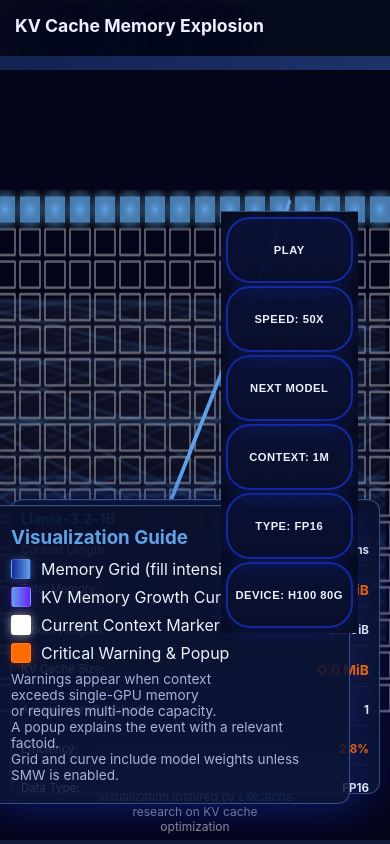
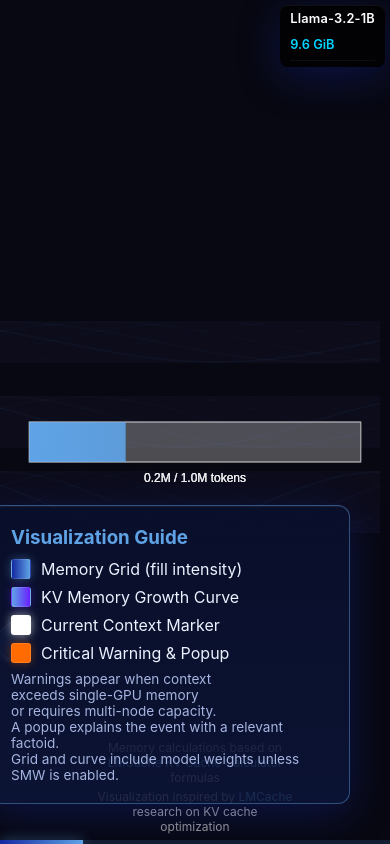
Before and after one commit to mcgrof/kvcache-view, a plain HTML site: page index.html in a window 390 px wide. Drawn offline with Linux system fonts and the light colour scheme.

Commit message:
mobile: enhaance mobiel experience
Enhance visualizations on mobile.

Signed-off-by: Luis Chamberlain <mcgrof@kernel.org>

```diff
--- a/index.html
+++ b/index.html
@@ -336,161 +336,116 @@
             text-align: left;
         }
 
-        /* Mobile optimizations */
+        /* Mobile optimizations - Minimal design with just legend and graph */
         @media screen and (max-width: 768px) {
             body {
-                overflow-y: auto;
+                overflow: hidden;
+                position: fixed;
+                width: 100%;
+                height: 100%;
             }
 
-            .header {
-                padding: 15px 15px;
+            canvas {
                 position: fixed;
-                background: rgba(8, 12, 28, 0.98);
+                top: 0;
+                left: 0;
+                width: 100vw;
+                height: 100vh;
+                z-index: 1;
             }
 
-            h1 {
-                font-size: 1.3em;
-                margin-bottom: 5px;
-            }
-
-            .subtitle {
-                font-size: 0.85em;
-                margin-bottom: 10px;
-            }
-
-            /* Hide SMW toggle on mobile */
-            #smwToggle {
+            /* Completely hide header on mobile */
+            .header {
                 display: none;
             }
 
+            /* Simple legend in corner */
             .info-panel {
                 position: fixed;
-                top: auto;
-                bottom: 60px;
-                left: 10px;
+                top: 10px;
                 right: 10px;
-                padding: 12px;
+                left: auto;
+                background: rgba(0, 0, 0, 0.7);
+                backdrop-filter: blur(5px);
+                padding: 8px 12px;
+                border-radius: 8px;
+                border: none;
                 min-width: unset;
-                font-size: 0.85em;
-                max-height: 35vh;
-                overflow-y: auto;
+                z-index: 100;
+                max-width: 200px;
+            }
+
+            .model-info {
+                margin: 0;
             }
 
             .model-name {
-                font-size: 1.1em;
-                margin-bottom: 5px;
+                font-size: 0.9em;
+                margin-bottom: 3px;
+                color: #fff;
+                font-weight: 600;
             }
 
+            /* Only show memory metric */
             .metric {
-                margin-bottom: 4px;
-                font-size: 0.9em;
+                display: none;
+            }
+
+            .metric:nth-child(3) /* Total Memory */ {
+                display: block;
+                font-size: 0.8em;
+                margin: 0;
             }
 
             .metric-label {
-                min-width: 90px;
+                display: none;
             }
 
-            /* Hide factoid panel completely on mobile */
-            #factoidPanel {
+            .metric-value {
+                font-weight: 600;
+                color: var(--samsung-cyan);
+                font-size: 1.2em;
+            }
+
+            /* Hide all non-essential panels */
+            #factoidPanel,
+            .efficiency-box,
+            .instruction-panel,
+            #criticalEvent,
+            #smwToggle {
                 display: none !important;
             }
 
-            /* Hide efficiency box on mobile */
-            .efficiency-box {
-                display: none !important;
-            }
-
-            /* Hide instruction panel on mobile */
-            .instruction-panel {
-                display: none !important;
-            }
-
-            /* Hide critical event popup on mobile */
-            #criticalEvent {
-                display: none !important;
-            }
-
-            /* Simplify controls */
+            /* Hide all controls on mobile */
             .controls {
-                position: fixed;
-                bottom: 0;
-                left: 0;
-                right: 0;
-                padding: 8px;
-                background: rgba(8, 12, 28, 0.98);
-                border-top: 1px solid var(--border);
-                display: flex;
-                gap: 5px;
-                justify-content: space-between;
-                flex-wrap: nowrap;
-            }
-
-            .btn, button {
-                padding: 8px 10px;
-                font-size: 0.75em;
-                min-width: unset;
-                flex: 1;
-            }
-
-            .btn-two-line {
-                padding: 6px 8px;
-            }
-
-            .btn-two-line span:last-child {
                 display: none;
             }
 
-            /* Hide less important controls on mobile */
-            #dataTypeBtn {
+            /* Hide GPU count */
+            .gpu-count {
                 display: none;
             }
 
-            /* Adjust canvas for mobile */
-            canvas {
-                margin-top: 70px;
-                height: calc(100vh - 250px);
-            }
-
-            /* Hide progress details */
             .progress-details {
                 display: none;
             }
-
-            /* Simplify GPU count display */
-            .gpu-count {
-                font-size: 0.85em;
-            }
         }
 
-        /* Even smaller mobile screens */
+        /* Very small mobile screens */
         @media screen and (max-width: 480px) {
-            h1 {
-                font-size: 1.1em;
+            .info-panel {
+                top: 5px;
+                right: 5px;
+                padding: 6px 10px;
+                max-width: 150px;
             }
 
-            .subtitle {
-                display: none;
-            }
-
-            .info-panel {
-                bottom: 50px;
-                padding: 10px;
+            .model-name {
                 font-size: 0.8em;
             }
 
-            .controls {
-                padding: 5px;
-                gap: 3px;
-            }
-
-            .btn, button {
-                font-size: 0.7em;
-                padding: 6px 8px;
-            }
-
-            /* Show only play, model, and context buttons */
-            #speedBtn {
-                display: none;
+            .metric-value {
+                font-size: 1em;
             }
         }
     </style>
--- a/visualization.js
+++ b/visualization.js
@@ -8,7 +8,12 @@ const canvas = document.getElementById('canvas');
 const ctx = canvas.getContext('2d');
 
 // Check if mobile
-const isMobile = window.matchMedia('(max-width: 768px)').matches;
+let isMobile = window.matchMedia('(max-width: 768px)').matches;
+
+// Update mobile check on resize
+window.addEventListener('resize', () => {
+    isMobile = window.matchMedia('(max-width: 768px)').matches;
+});
 
 // Model configurations from LMCache
 // Samsung brand colors
@@ -75,6 +80,14 @@ let memoryBlocks = [];
 let waves = [];
 let currentDtype = 'FP16';
 let currentFactoidIndex = 0;
+
+// Auto-play on mobile with slower speed
+setTimeout(() => {
+    if (isMobile && !isPlaying) {
+        isPlaying = true;
+        animationSpeed = 10; // Slower on mobile
+    }
+}, 1000);
 let lastFactoidUpdate = 0;
 let lastCriticalState = 'none';
 let lastPopupTime = 0;
@@ -137,14 +150,9 @@ const dtypeConfigs = {
 
 // Resize canvas
 function resizeCanvas() {
-    if (isMobile) {
-        // On mobile, account for header and controls
-        canvas.width = window.innerWidth;
-        canvas.height = window.innerHeight - 250; // Leave room for header and controls
-    } else {
-        canvas.width = window.innerWidth;
-        canvas.height = window.innerHeight;
-    }
+    // Full screen on all devices
+    canvas.width = window.innerWidth;
+    canvas.height = window.innerHeight;
 }
 
 // Calculate KV cache size (from LMCache logic)
@@ -263,11 +271,12 @@ class Wave {
 
     draw() {
         ctx.strokeStyle = this.color;
-        ctx.lineWidth = 3;
-        ctx.globalAlpha = 0.6;
+        ctx.lineWidth = isMobile ? 2 : 3;
+        ctx.globalAlpha = isMobile ? 0.3 : 0.6;  // More subtle on mobile
         ctx.beginPath();
 
-        for (let x = 0; x < canvas.width; x += 5) {
+        const step = isMobile ? 10 : 5;  // Less detailed on mobile for performance
+        for (let x = 0; x < canvas.width; x += step) {
             const y = this.y + Math.sin((x * this.frequency) + this.phase) * this.amplitude;
             if (x === 0) {
                 ctx.moveTo(x, y);
@@ -286,13 +295,17 @@ function initWaves() {
     waves = [];
     const model = models[currentModelIndex];
 
-    for (let i = 0; i < 5; i++) {
+    // Fewer waves on mobile for performance
+    const waveCount = isMobile ? 3 : 5;
+    const waveSpacing = isMobile ? 80 : 50;
+
+    for (let i = 0; i < waveCount; i++) {
         waves.push(new Wave(
-            canvas.height / 2 + (i - 2) * 50,
+            canvas.height / 2 + (i - Math.floor(waveCount/2)) * waveSpacing,
             20 + i * 5,
             0.01 + i * 0.002,
             0.02 * animationSpeed,
-            model.color + '33'
+            model.color + (isMobile ? '22' : '33')
         ));
     }
 }
@@ -305,23 +318,58 @@ function drawMemoryGrid() {
     const weightsGiB = includeWeights ? calculateWeightMemoryGiB(model) : 0;
     const totalGiB = kvGiB + weightsGiB;
 
-    // Skip complex rendering on mobile if performance is poor
-    if (isMobile && currentTokens > 1000000) {
-        return; // Skip heavy grid rendering on mobile for performance
-    }
+    // Always use simplified rendering on mobile
+    const mobileSimplified = isMobile;
     const totalMaxGiB = kvMaxGiB + weightsGiB;
     const fillRatio = totalMaxGiB > 0 ? (totalGiB / totalMaxGiB) : 0;
 
-    // Grid parameters
-    const gridSize = 20;
-    const spacing = 25;
-    const startX = canvas.width / 2 - 300;
-    const startY = canvas.height / 2 - 200;
-    const gridWidth = 24;
-    const gridHeight = 16;
+    // Grid parameters - adjust for mobile
+    const gridSize = isMobile ? 12 : 20;
+    const spacing = isMobile ? 15 : 25;
+    const gridWidth = isMobile ? 20 : 24;
+    const gridHeight = isMobile ? 24 : 16;
+    const startX = canvas.width / 2 - (gridWidth * spacing) / 2;
+    const startY = canvas.height / 2 - (gridHeight * spacing) / 2;
 
     const totalCells = gridWidth * gridHeight;
     const filledCells = Math.floor(totalCells * fillRatio);
+
+    // Clean mobile visualization
+    if (mobileSimplified) {
+        // Clear background
+        ctx.fillStyle = 'rgba(0, 0, 0, 0.05)';
+        ctx.fillRect(0, 0, canvas.width, canvas.height);
+
+        // Draw a clean horizontal bar
+        const barWidth = canvas.width * 0.85;
+        const barHeight = 40;
+        const barX = (canvas.width - barWidth) / 2;
+        const barY = canvas.height / 2;
+
+        // Background track
+        ctx.fillStyle = 'rgba(255, 255, 255, 0.05)';
+        ctx.fillRect(barX, barY, barWidth, barHeight);
+
+        // Memory fill
+        const gradient = ctx.createLinearGradient(barX, 0, barX + barWidth * fillRatio, 0);
+        gradient.addColorStop(0, model.color);
+        gradient.addColorStop(1, model.color + 'AA');
+        ctx.fillStyle = gradient;
+        ctx.fillRect(barX, barY, barWidth * fillRatio, barHeight);
+
+        // Border
+        ctx.strokeStyle = 'rgba(255, 255, 255, 0.2)';
+        ctx.lineWidth = 1;
+        ctx.strokeRect(barX, barY, barWidth, barHeight);
+
+        // Token count below bar
+        ctx.fillStyle = 'rgba(255, 255, 255, 0.7)';
+        ctx.font = '12px sans-serif';
+        ctx.textAlign = 'center';
+        ctx.fillText(`${(currentTokens / 1000000).toFixed(1)}M / ${(maxTokens / 1000000).toFixed(1)}M tokens`, canvas.width / 2, barY + barHeight + 20);
+
+        return;
+    }
 
     // Draw grid cells
     for (let i = 0; i < gridHeight; i++) {
@@ -360,6 +408,9 @@ function drawMemoryGrid() {
 
 // Draw exponential curve
 function drawExponentialCurve() {
+    // Skip on mobile for cleaner view
+    if (isMobile) return;
+
     const model = models[currentModelIndex];
     const points = [];
     const steps = 100;
```
